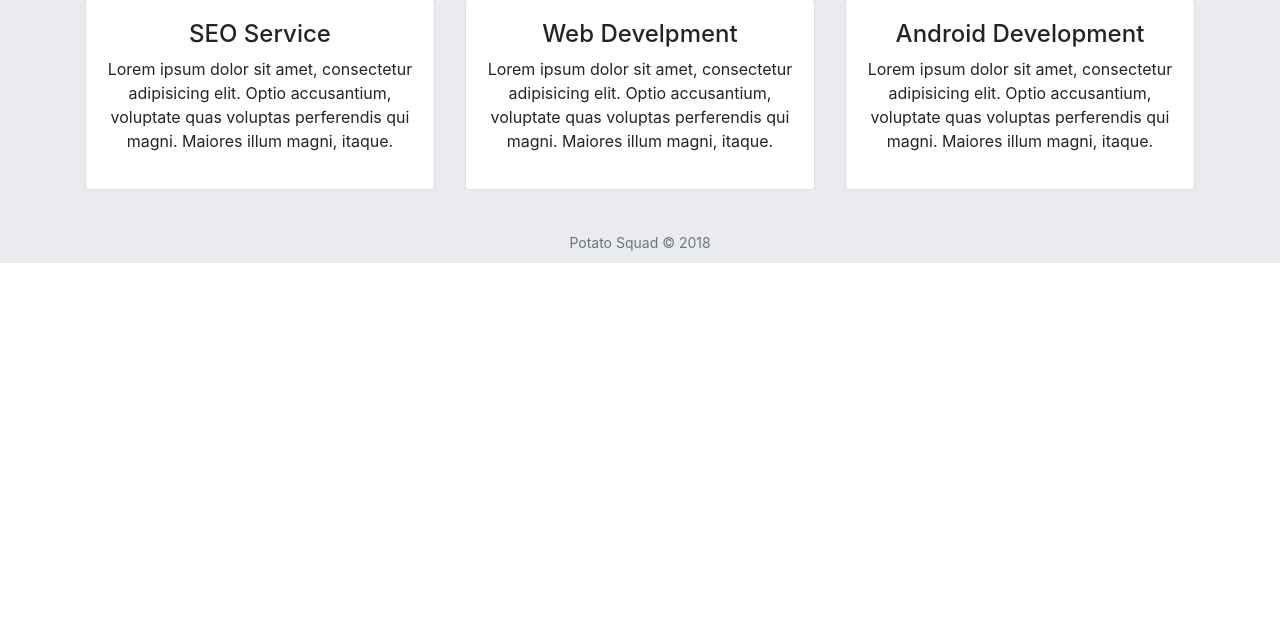
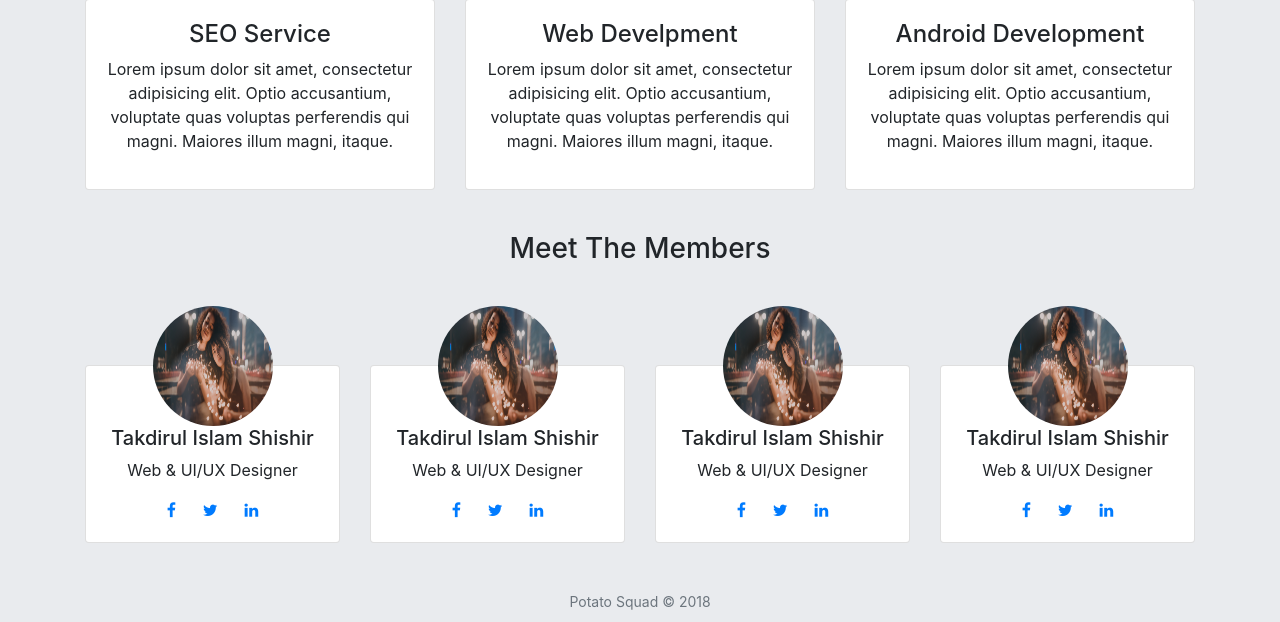
Before and after one commit to shariarfaisal/mvc-potato, a PHP site: page /potato/ in a window 1280 px wide. Shown: the part 980-1602 px from the top of the page. Before the commit the page ends 1243 px from the top, so only its background shows below. Run offline with PHP 8.4, Linux system fonts and the light colour scheme; some libraries are stand-ins or nearby versions.

Commit message:
added author section 1.0.1

```diff
--- a/app/views/blog.php
+++ b/app/views/blog.php
@@ -29,7 +29,7 @@
       <ul class="navbar-nav ml-auto">
         <li class="nav-item"><a class="nav-link" href="index.html">Home</a></li>
         <li class="nav-item"><a class="nav-link" href="#">Works</a></li>
-        <li class="nav-item"><a class="nav-link navActive" href="blog.html">Blogs</a></li>
+        <li class="nav-item"><a class="nav-link navActive" href="<?php echo BASE_URL.'Blog'; ?>">Blogs</a></li>
         <li class="nav-item"><a class="nav-link" href="#">Contact Us</a></li>
       </ul>
 
--- a/app/views/index.php
+++ b/app/views/index.php
@@ -19,7 +19,7 @@
     </button>
     <div class="collapse navbar-collapse" id="navbarNav">
       <ul class="navbar-nav ml-auto">
-        <li class="nav-item"><a class="nav-link navActive" href=" <?php echo BASE_URL; ?> ">Home</a></li>
+        <li class="nav-item"><a class="nav-link navActive" href="index.html">Home</a></li>
         <li class="nav-item"><a class="nav-link" href="works.html">Works</a></li>
         <li class="nav-item"><a class="nav-link" href="<?php echo BASE_URL.'Blog'; ?>">Blogs</a></li>
         <li class="nav-item"><a class="nav-link" href="#">Contact Us</a></li>
@@ -103,6 +103,101 @@
       </div>
     </div>
   </section>
+  <section id="member" class="mb-5">
+    <div class="container">
+      <h3 class=" text-center">Meet The Members</h3>
+      <div class="row">
+        <div class="col-3">
+          <div class="card text-center">
+            <div class="card-body">
+              <img src="img/afofo.jpg" class="img-fluid rounded-circle card-img-top" alt="">
+              <h5>Takdirul Islam Shishir</h5>
+              <p>Web & UI/UX Designer</p>
+              <div class="row justify-content-center" >
+                <div class="col-6 d-flex flex-row justify-content-between">
+                  <div class="">
+                    <a href="#"><i class="fa fa-facebook"></i></a>
+                  </div>
+                  <div class="">
+                    <a href="#"><i class="fa fa-twitter"></i></a>
+                  </div><div class="">
+                    <a href="#"><i class="fa fa-linkedin"></i></a>
+                  </div>
+                </div>
+              </div>
+            </div>
+          </div>
+        </div>
+        <div class="col-3">
+          <div class="card text-center">
+            <div class="card-body">
+              <img src="img/afofo.jpg" class="img-fluid rounded-circle card-img-top" alt="">
+              <h5>Takdirul Islam Shishir</h5>
+              <p>Web & UI/UX Designer</p>
+              <div class="row justify-content-center" >
+                <div class="col-6 d-flex flex-row justify-content-between">
+                  <div class="">
+                    <a href="#"><i class="fa fa-facebook"></i></a>
+                  </div>
+                  <div class="">
+                    <a href="#"><i class="fa fa-twitter"></i></a>
+                  </div><div class="">
+                    <a href="#"><i class="fa fa-linkedin"></i></a>
+                  </div>
+                </div>
+              </div>
+            </div>
+          </div>
+        </div>
+        <div class="col-3">
+          <div class="card text-center">
+            <div class="card-body">
+              <img src="img/afofo.jpg" class="img-fluid rounded-circle card-img-top" alt="">
+              <h5>Takdirul Islam Shishir</h5>
+              <p>Web & UI/UX Designer</p>
+              <div class="row justify-content-center" >
+                <div class="col-6 d-flex flex-row justify-content-between">
+                  <div class="">
+                    <a href="#"><i class="fa fa-facebook"></i></a>
+                  </div>
+                  <div class="">
+                    <a href="#"><i class="fa fa-twitter"></i></a>
+                  </div><div class="">
+                    <a href="#"><i class="fa fa-linkedin"></i></a>
+                  </div>
+                </div>
+              </div>
+            </div>
+          </div>
+        </div>
+        <div class="col-3">
+          <div class="card text-center">
+            <div class="card-body">
+              <img src="img/afofo.jpg" class="img-fluid rounded-circle card-img-top" alt="">
+              <h5>Takdirul Islam Shishir</h5>
+              <p>Web & UI/UX Designer</p>
+              <div class="row justify-content-center" >
+                <div class="col-6 d-flex flex-row justify-content-between">
+                  <div class="">
+                    <a href="#"><i class="fa fa-facebook"></i></a>
+                  </div>
+                  <div class="">
+                    <a href="#"><i class="fa fa-twitter"></i></a>
+                  </div><div class="">
+                    <a href="#"><i class="fa fa-linkedin"></i></a>
+                  </div>
+                </div>
+              </div>
+            </div>
+          </div>
+        </div>
+      </div>
+    </div>
+  </section>
+
+
+
+
 </section>
 <footer id='footer'class="">
   <p class="text-center text-muted">Potato Squad &copy; 2018</p>
--- a/inc/css/style.css
+++ b/inc/css/style.css
@@ -56,6 +56,12 @@ body {
         margin-bottom: 20px; }
   #content-home #services .container .col-4 {
     margin-bottom: 26px; }
+  #content-home #member h3 {
+    margin-bottom: 100px; }
+  #content-home #member .row .card-body img {
+    width: 120px;
+    height: 120px;
+    margin-top: -80px; }
 
 #content-blog {
   padding-top: 10px;
@@ -118,4 +124,4 @@ body {
 
 #footer p {
   font-size: 14px;
-  margin-bottom: 10px; }
+  margin: 10px; }
```
